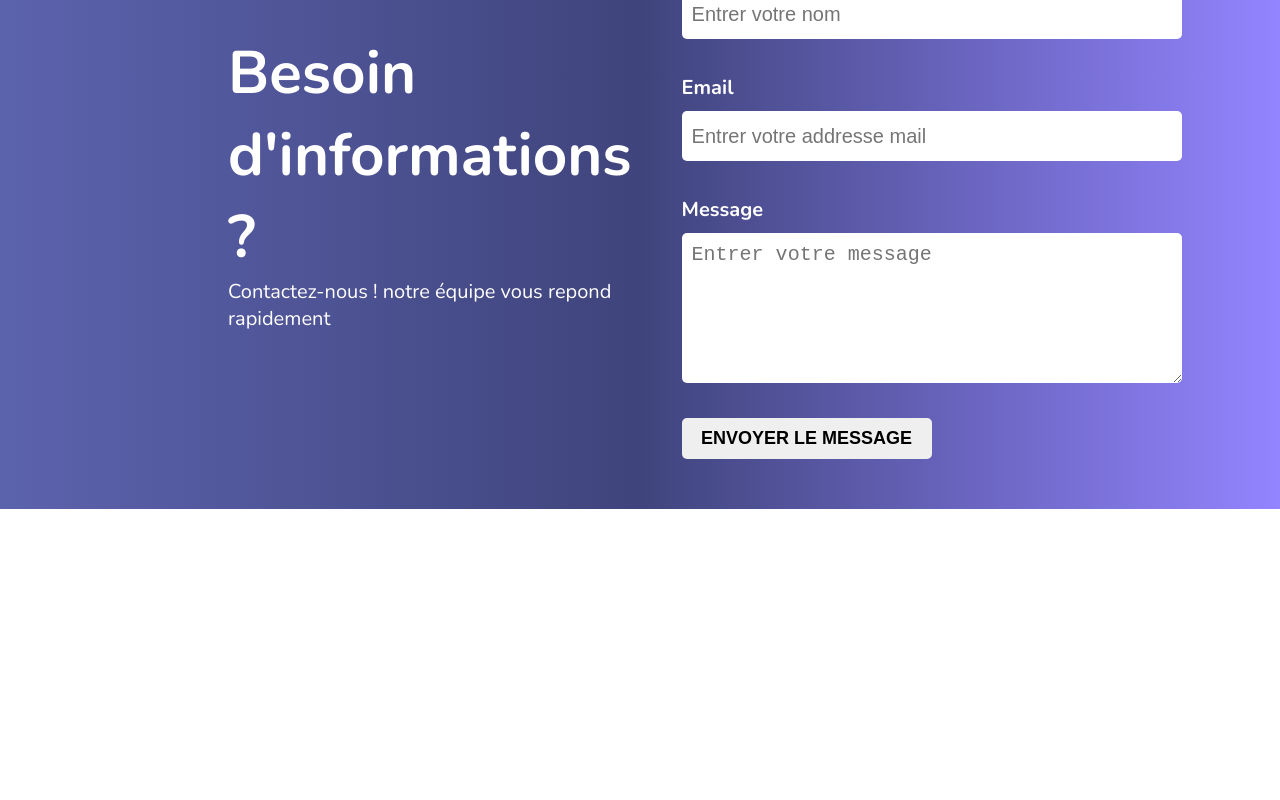
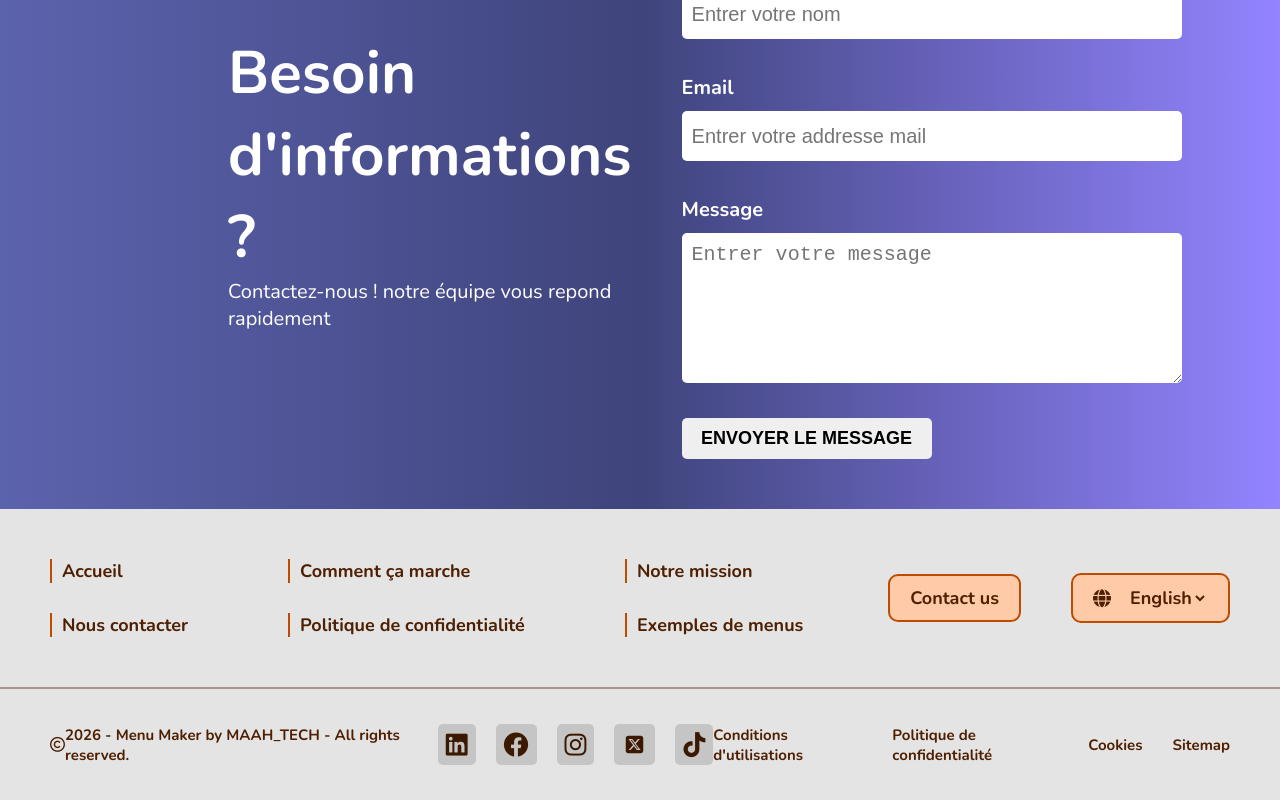
Before and after one commit to Maah97/Menu_Maker_Restaurant, a React (Vite) app: page / in a window 1280 px wide. Shown: the part 3229-4029 px from the top of the page. Before the commit the page ends 3738 px from the top, so only its background shows below. Built offline with nearby package versions, Linux system fonts and the light colour scheme.

Commit message:
Upadate mise en forme

```diff
--- a/index.html
+++ b/index.html
@@ -4,6 +4,9 @@
     <meta charset="UTF-8" />
     <link rel="icon" type="image/svg+xml" href="/vite.svg" />
     <meta name="viewport" content="width=device-width, initial-scale=1.0" />
+    <link rel="stylesheet" href="https://cdnjs.cloudflare.com/ajax/libs/font-awesome/6.2.1/css/all.min.css"
+        integrity="sha512-MV7K8+y+gLIBoVD59lQIYicR65iaqukzvf/nwasF0nqhPay5w/9lJmVM2hMDcnK1OnMGCdVK+iQrJ7lzPJQd1w=="
+        crossorigin="anonymous" referrerpolicy="no-referrer" />
     <link rel="preconnect" href="https://fonts.googleapis.com">
     <link rel="preconnect" href="https://fonts.gstatic.com" crossorigin>
     <link href="https://fonts.googleapis.com/css2?family=Merriweather:ital,opsz,wght@0,18..144,300..900;1,18..144,300..900&family=Philosopher:ital,wght@0,400;0,700;1,400;1,700&display=swap" rel="stylesheet">
--- a/src/components/footer.tsx
+++ b/src/components/footer.tsx
@@ -1,6 +1,62 @@
+import imgX from '../assets/square-x-twitter-brands-solid-full.svg'
+
 export default function Footer() {
     return (
-        <>
-        </>
+        <footer>
+            <div className="bloc1">
+                <div className="sous-bloc1-txt">
+                    <div className="bloc-txt">
+                        <a href='http://localhost:5173/' className="txt">Accueil</a>
+                        <a className="txt">Nous contacter</a>
+                    </div>
+                    <div className="bloc-txt">
+                        <a className="txt">Comment ça marche</a>
+                        <a className="txt">Politique de confidentialité</a>
+                    </div>
+                    <div className="bloc-txt">
+                        <a className="txt">Notre mission</a>
+                        <a className="txt">Exemples de menus</a>
+                    </div>
+                </div>
+                <div className="sous-bloc1-btn">
+                    <button className="btn-footer-contact-us">Contact us</button>
+                    <div className="select-langage">
+                        <i className="fa-solid fa-globe"></i>
+                        <select className='select-lang-footer' name="langage" id="langage">
+                            <option value="en">English</option>
+                            <option value="fr">French</option>
+                        </select>
+                    </div>
+                </div>
+            </div>
+            <div className="bloc2">
+                <div className="sous-bloc2-txt1">
+                    <i className="fa-regular fa-copyright"></i> {new Date().getFullYear()} -  Menu Maker by MAAH_TECH - All rights reserved.
+                </div>
+                <div className="sous-bloc2-icones">
+                    <a className="icone">
+                        <i className="fa-brands fa-linkedin"></i>
+                    </a>
+                    <a className="icone">
+                        <i className="fa-brands fa-facebook"></i>
+                    </a>
+                    <a className="icone">
+                        <i className="fa-brands fa-instagram"></i>
+                    </a>
+                    <a className="icone">
+                        <img className='image-X-twitter' src={imgX} alt="X (Twitter) icon" />
+                    </a>
+                    <a className="icone">
+                        <i className="fa-brands fa-tiktok"></i>
+                    </a>
+                </div>
+                <div className="sous-bloc2-txt2">
+                    <a>Conditions d'utilisations</a>
+                    <a>Politique de confidentialité</a>
+                    <a>Cookies</a>
+                    <a>Sitemap</a>
+                </div>
+            </div>
+        </footer>
     )
 }
--- /dev/null
+++ b/src/styles/_footer.scss
@@ -0,0 +1,155 @@
+footer {
+    display: flex;
+    flex-direction: column;
+    justify-content: center;
+    background-color: rgb(228, 228, 228);
+    .bloc1 {
+        margin: 50px;
+        display: flex;
+        justify-content: space-between;
+        align-items: center;
+        .sous-bloc1-txt {
+            display: flex;
+            justify-content: space-between;
+            align-items: center;
+            gap: 100px;
+            .bloc-txt {
+                .txt {
+                    display: block;
+                    text-decoration: none;
+                    font-size: 18px;
+                    border-left: 2px solid rgb(189, 75, 0);
+                    padding: 0px 0px 0px 10px;
+                    cursor: pointer;
+                    color: rgb(78, 31, 0);
+                    font-weight: bold;
+                    &:hover {
+                        text-decoration: underline;
+                    }
+                }
+                :nth-child(1) {
+                        margin-bottom: 30px;
+                }
+            }
+        }
+        .sous-bloc1-btn {
+            display: flex;
+            justify-content: space-between;
+            align-items: center;
+            gap: 50px;
+            .btn-footer-contact-us {
+                padding: 10px 20px;
+                font-size: 18px;
+                font-family: "Nunito", sans-serif;
+                border-radius: 10px;
+                background-color: rgb(255, 202, 167);
+                border: 2px solid rgb(189, 75, 0);
+                color: rgb(78, 31, 0);
+                font-weight: bold;
+                cursor: pointer;
+                &:hover {
+                    background-color: white;
+                    color: black;
+                }
+            }
+            .select-langage {
+                position: relative;
+                display: flex;
+                justify-content: center;
+                align-items: center;
+                border: 2px solid rgb(189, 75, 0);
+                padding: 10px 20px;
+                border-radius: 10px;
+                background-color: rgb(255, 202, 167);
+                color: rgb(78, 31, 0);
+                font-weight: bold;
+                gap: 10px;
+                cursor: pointer;
+                &:hover {
+                        background-color: white;
+                        color: black;
+                }
+                i {
+                    font-size: 18px;
+                    margin-right: 5px;
+                    cursor: pointer;
+                }
+                .select-lang-footer {
+                    font-size: 18px;
+                    font-family: "Nunito", sans-serif;
+                    border: none;
+                    background-color: transparent;
+                    color: rgb(78, 31, 0);
+                    font-weight: bold;
+                    cursor: pointer;
+                    &:focus {
+                        outline: none;
+                    }
+                    &:hover {
+                        background-color: white;
+                        color: black;
+                    }
+                    option {
+                        font-size: 18px;
+                    }
+                }
+            }
+        }
+    }
+    .bloc2 {
+        padding: 35px 50px;
+        display: flex;
+        justify-content: space-between;
+        align-items: center;
+        border-top: 2px solid rgba(78, 31, 0, 0.397);
+        .sous-bloc2-txt1 {
+            display: flex;
+            justify-content: center;
+            align-items: center;
+            font-size: 15px;
+            font-family: "Nunito", sans-serif;
+            font-weight: 700;
+            color: rgb(78, 31, 0);
+        }
+        .sous-bloc2-icones {
+            display: flex;
+            justify-content: space-between;
+            align-items: center;
+            gap: 20px;
+            .icone {
+                display: flex;
+                justify-content: center;
+                align-items: center;
+                background-color: rgb(197, 197, 197);
+                padding: 8px;
+                border-radius: 5px;
+                cursor: pointer;
+                i {
+                    font-size: 25px;
+                    color: rgb(59, 24, 0);
+                }
+                .image-X-twitter {
+                    width: 25px;
+                    height: 25px;
+                }
+            }
+        }
+        .sous-bloc2-txt2 {
+            display: flex;
+            justify-content: space-between;
+            align-items: center;
+            gap: 30px;
+            a {
+                display: block;
+                font-size: 15px;
+                font-family: "Nunito", sans-serif;
+                font-weight: 700;
+                color: rgb(78, 31, 0);
+                cursor: pointer;
+                &:hover {
+                    text-decoration: underline;
+                }
+            }
+        }
+    }
+}
--- a/src/styles/_home.scss
+++ b/src/styles/_home.scss
@@ -132,7 +132,7 @@
                     .lineaire-gradiant {
                         background-image: linear-gradient(180deg, rgb(0, 189, 57) 0%,rgb(0, 83, 192) 50%, rgb(184, 0, 187) 100%);
                         width: 7px;
-                        height: 130;
+                        height: 130px;
                     }
                     .txt-bloc {
                         width: 100%;
@@ -295,7 +295,7 @@
                     width: 50%;
                     font-size: 18px;
                     font-weight: 700;
-                    color: balck;
+                    color: black;
                     padding: 10px;
                     border-radius: 5px;
                     border: none;
@@ -308,4 +308,7 @@
             }
         }
     }
+    @media (min-width: 1830px) {
+
+    }
 }
--- a/src/styles/app.scss
+++ b/src/styles/app.scss
@@ -1,5 +1,6 @@
 @import '_header.scss';
 @import '_home.scss';
+@import '_footer.scss';
 
 *, ::before, ::after {
     box-sizing: border-box;
```
Also changed, not shown: src/assets/square-x-twitter-brands-solid-full.svg (added).
